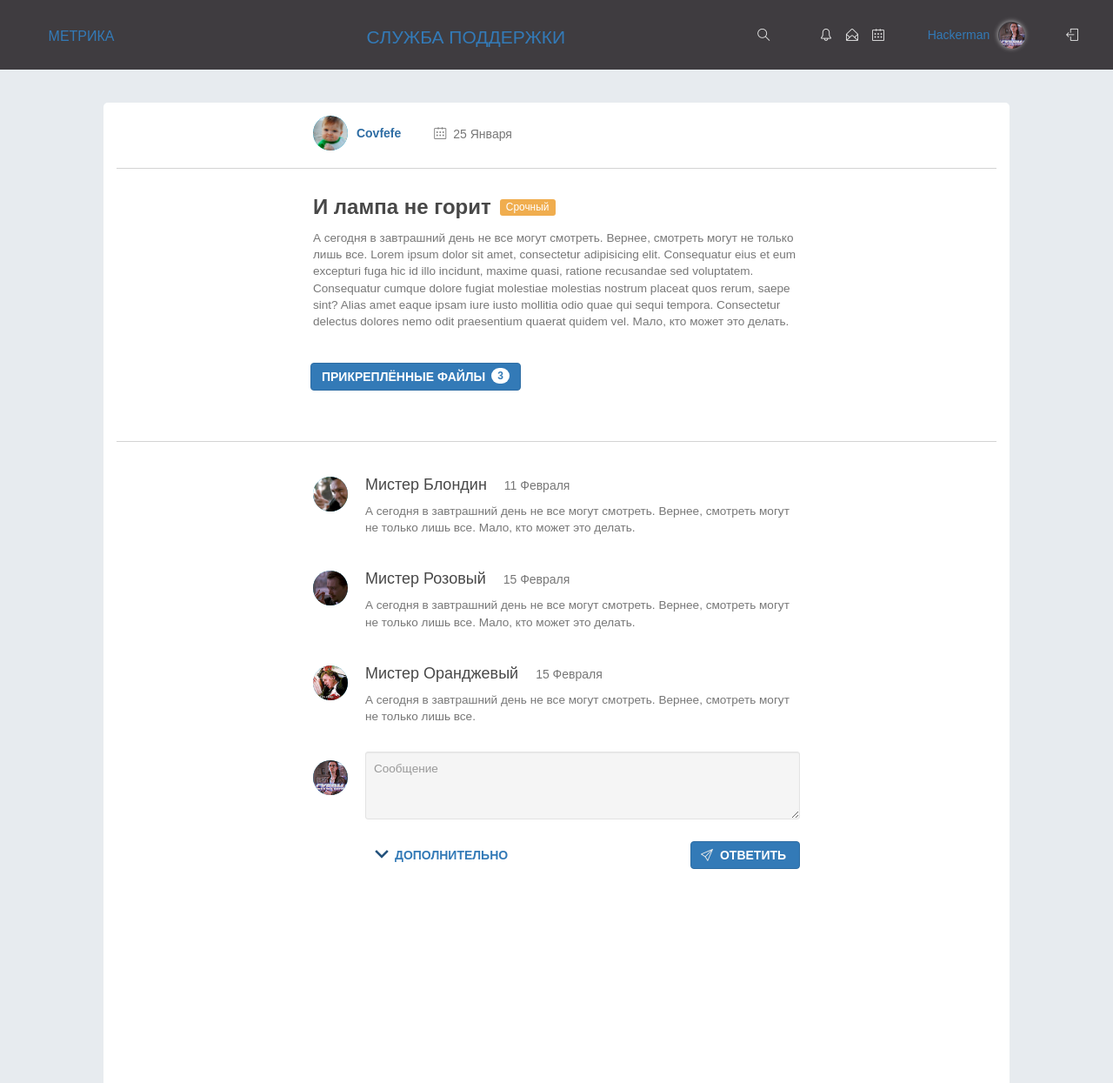
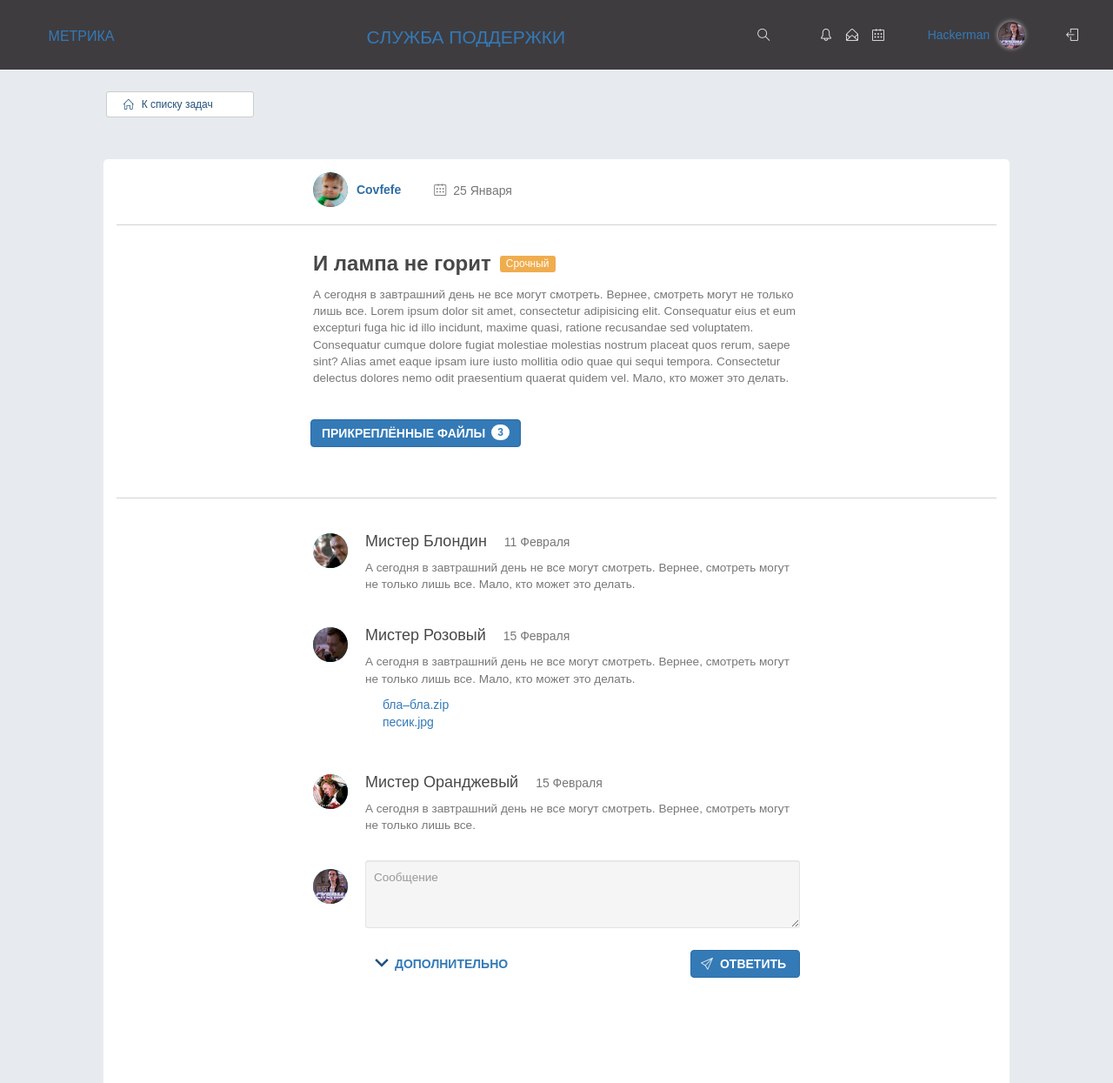
Before and after one commit to Grant-Inna/Metrics, a plain HTML site: page app/ticket.html in a window 1280 px wide. Shown: the top 1245 px of the page at 87% size. Drawn offline with Linux system fonts and the light colour scheme.

Commit message:
Some Edits (nav, files thumbnail)

```diff
--- a/app/ticket.html
+++ b/app/ticket.html
@@ -50,6 +50,12 @@
             <div class="header__out"><i class="icon-logout"></i></div>
         </div>
     </header>
+    <nav class="menu col-lg-10 col-md-11 col-sm-10 col-xs-12 ">
+        <a class="menuLink btn btn-sm btn-default" href="ticketList.html">
+            <i class="icon-home"></i>
+            К списку задач
+        </a>
+    </nav>
     <div class="container-fluid container-fluid-main">
         <div class="col-lg-10 col-md-11 col-sm-10 col-xs-12 mainWrapper-ticket">
             <div class="col-lg-7 col-md-9 col-sm-10 col-xs-12 mainWrapper-header">
@@ -206,9 +212,15 @@
                             <h4 class="ticket__replyName">Мистер Розовый</h4>
                             <div class="ticket__meta-date">15 Февраля</div>
                         </div>
-                        <div class="ticket__replyText">
-                            А сегодня в завтрашний день не все могут смотреть. Вернее, смотреть могут не только лишь все.
-                            Мало, кто может это делать.
+                        <div class="ticket__replyTextWrapper">
+                            <div class="ticket__replyText">
+                                А сегодня в завтрашний день не все могут смотреть. Вернее, смотреть могут не только лишь все.
+                                Мало, кто может это делать.
+                            </div>
+                            <div class="ticket__replyFiles">
+                                <div data-toggle="modal" data-target="#filesModal"  class="ticket__replyFiles-thumbnail"><a data-toggle="collapse" href="#file3">бла–бла.zip </a></div>
+                                <div data-toggle="modal" data-target="#filesModal"  class="ticket__replyFiles-thumbnail"><a data-toggle="collapse" href="#file1">песик.jpg </a></div>
+                            </div>
                         </div>
                     </div>
                 </div>
--- a/dev/_ticket.scss
+++ b/dev/_ticket.scss
@@ -271,3 +271,12 @@
     color: #23527c;
   }
 }
+
+.ticket__replyFiles {
+  width: 100%;
+  height: auto;
+  padding: 10px 20px;
+  > img {
+    max-width: 50%;
+  }
+}
--- a/dev/_ticketList.scss
+++ b/dev/_ticketList.scss
@@ -166,7 +166,7 @@
 }
 .oneTicket__data {
   width: 180px;
-  margin: 0 3%;
+  margin: 0 15px;
   @include rowFlex( $j-c: baseline );
   .icon-clock {
     color: $color_prettyBlueHEX - 20;
--- a/dev/style.scss
+++ b/dev/style.scss
@@ -103,6 +103,22 @@ body, html {
   @include iconsProp;
 }
 
+.menu {
+  height: auto;
+  border-radius: 3px;
+  margin: 25px auto 10px;
+}
+.menuLink {
+  color: #23527c;
+  height: 30px;
+  width: 170px;
+  display: flex;
+  justify-content: flex-start;
+  align-items: center;
+  > i {
+    color: #23527c;
+  }
+}
 
 button {
   text-transform: uppercase;
```
Also changed, not shown: app/login.html (+5 -2 lines), app/css/style.css.
